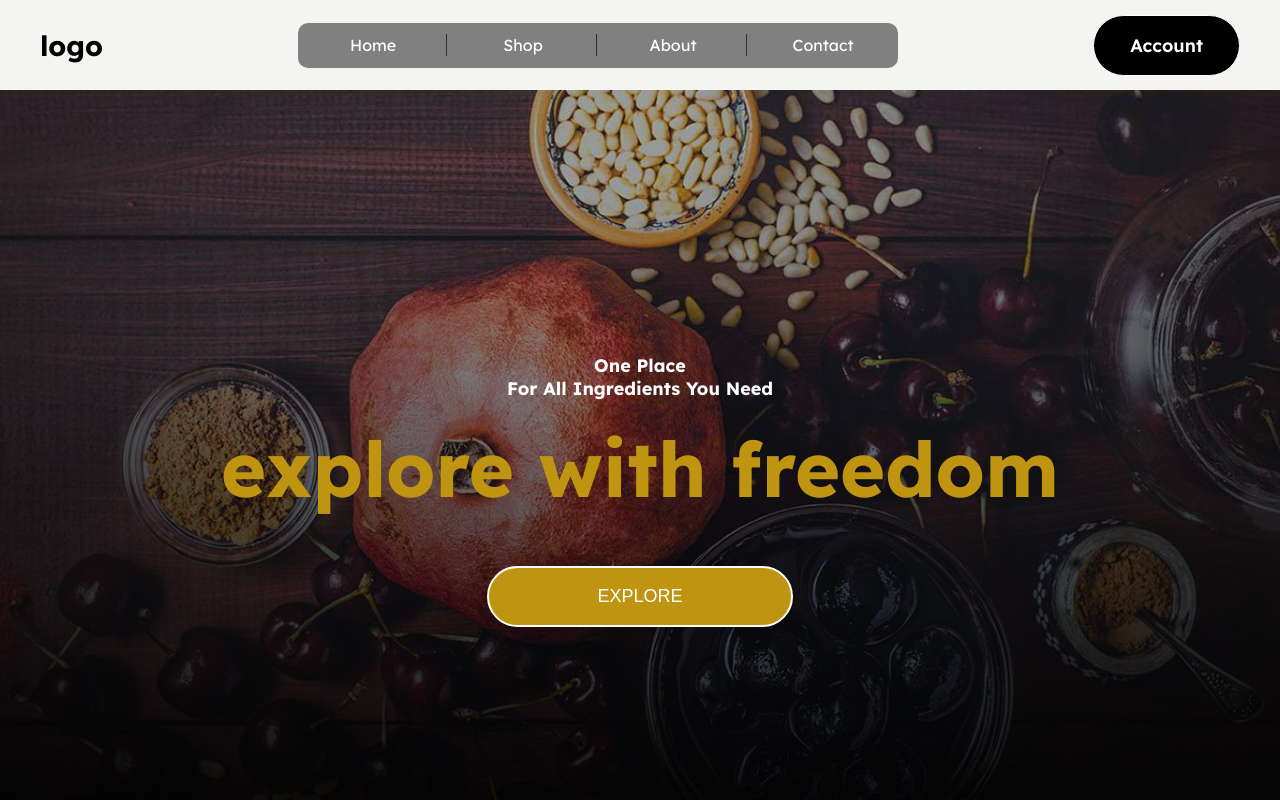
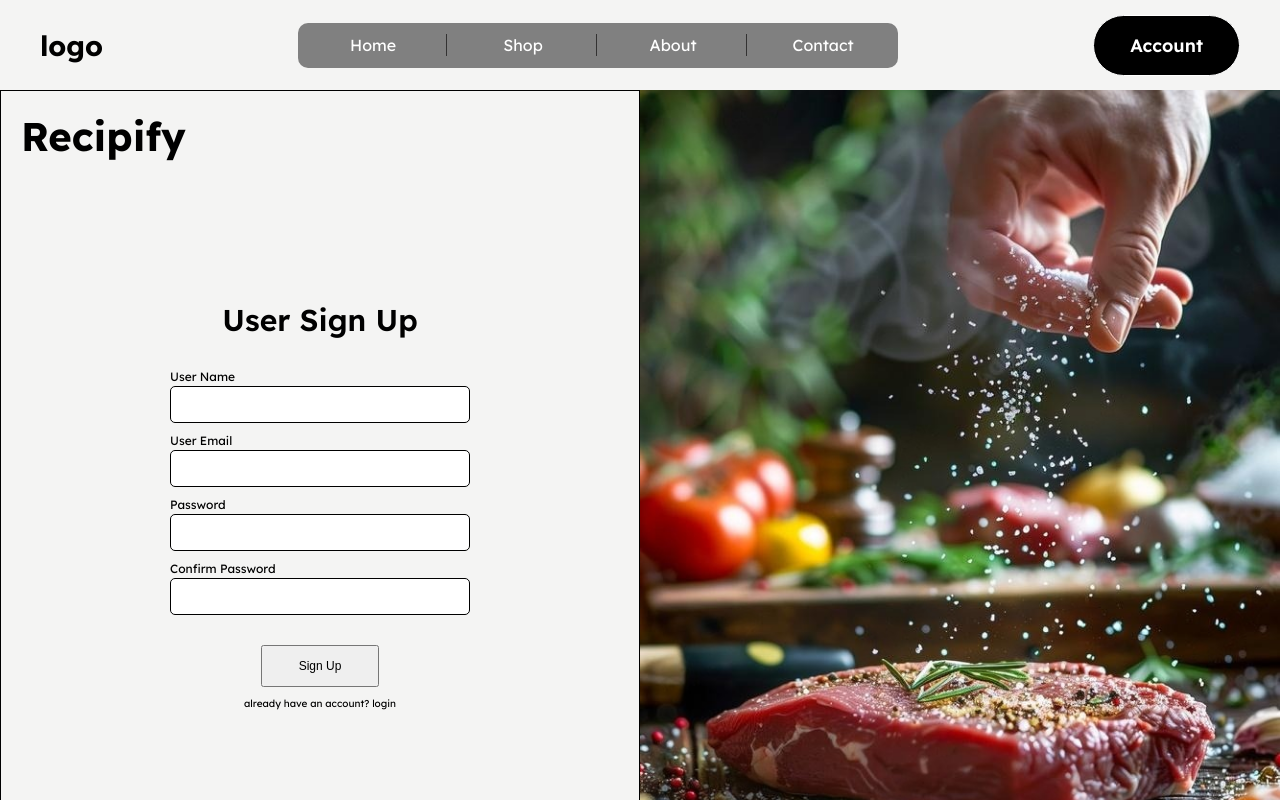
Before and after one commit to bachar-mohamed/recipes-website, a website built with Parcel: page index.html in a window 1280 px wide. Both pictures are taken after a click on the link "Account". Shown: the top 800 px of the page. Built offline with nearby package versions, Linux system fonts and the light colour scheme; no server answers; files whose address does not match are found by name.

Commit message:
added auth page

```diff
--- a/js/controller.js
+++ b/js/controller.js
@@ -2,6 +2,7 @@
 import landingView from "../view/landingPageView.js";
 import recipeView from "../view/recipePageView.js";
 import shopView from "../view/shopView.js";
+import authenticationView from "../view/authenticationPageView.js";
 
 const featuredProdLoader = async function (keyword) {
   await model.getPartialRecipes(keyword, undefined, 6);
@@ -16,6 +17,10 @@
   model.handleBookMarks(id, addEntry);
 };
 
+const loadAuthenticationPage = function () {
+  authenticationView.render("hello");
+};
+
 const loadProductPage = async function (id, bookmarked) {
   await model.getRecipe(id, bookmarked);
   await model.getPartialRecipes(
@@ -25,7 +30,6 @@
   );
   recipeView.render([model.state.recipe, model.state.fetchedRecipes]);
   recipeView._scrollViewUp();
-  recipeView._slideToLeft();
 };
 
 const loadShopView = async function (keyword) {
@@ -50,14 +54,16 @@
   featuredProdLoader();
   landingView._productClickHandler(loadProductPage);
   landingView._featuredProdClickHandler(featuredProdLoader);
-  landingView._navigationButtonsClickHandler(loadShopView);
+  landingView._shopButtonsClickHandler(loadShopView);
   landingView._loadMoreButtonHandler(loadShopView);
+  landingView._accountButtonsClickHandler(loadAuthenticationPage);
   recipeView._showButtons();
   recipeView._hideButtons();
   recipeView._productClickHandler(loadProductPage);
   recipeView._servingAdjuster();
   recipeView._loadMoreButtonHandler(loadShopView);
   recipeView._recipeBookmarkHandler(addIdToBookMarks);
+  recipeView._slideToLeft();
   shopView._optionClickHandler(loadShopView);
   shopView._searchProductHandler(loadShopView);
   shopView._pageButtonClickHandler(loadNextPage);
--- a/style/style.css
+++ b/style/style.css
@@ -990,3 +990,88 @@
 .hidden {
   display: none;
 }
+
+/*authentication style*/
+
+.auth-container {
+  display: grid;
+  height: 100vh;
+  grid-template-columns: repeat(2, 1fr);
+}
+
+.authentication {
+  border: 1px solid black;
+  width: 100%;
+  height: 100%;
+  padding: 2rem;
+  display: grid;
+  grid-template-rows: 1fr 3fr;
+}
+
+.authentication > h1 {
+  font-size: 4rem;
+  text-transform: capitalize;
+}
+
+.auth-form {
+  display: flex;
+  flex-direction: column;
+  justify-content: flex-start;
+  align-items: center;
+}
+
+.auth-form > h1 {
+  font-size: 3rem;
+  margin-bottom: 3rem;
+  text-transform: capitalize;
+  font-weight: 600;
+}
+
+form {
+  display: flex;
+  flex-direction: column;
+  justify-content: center;
+  align-items: center;
+  gap: 1rem;
+}
+
+.input-container {
+  display: flex;
+  flex-direction: column;
+  justify-content: flex-start;
+  align-items: flex-start;
+  gap: 0.2rem;
+}
+
+label {
+  font-size: 1.2rem;
+  font-weight: 400;
+  text-transform: capitalize;
+}
+
+.input-container input {
+  width: 30rem;
+  padding: 1rem;
+  border-radius: 0.5rem;
+  border: 1px solid black;
+}
+
+.signUp-btn {
+  font-size: 1.2rem;
+  padding: 1em 3em;
+  text-transform: capitalize;
+  margin-top: 2rem;
+}
+
+.backgorund {
+  background-image: url("../resources/login_background.jpeg");
+  background-size: cover;
+  background-position: center;
+  background-repeat: no-repeat;
+  width: 100%;
+  height: 100%;
+}
+
+.hidden-form {
+  display: none;
+}
--- /dev/null
+++ b/view/authenticationPageView.js
@@ -0,0 +1,65 @@
+import view from "./view.js";
+
+class AuthenticationPageView extends view {
+  _parent = document.querySelector("main");
+  _trigger;
+  _bookmarkBtn;
+  _prodImage;
+  _link;
+  _counter = 0;
+
+  _generateMarkup() {
+    return `<section class="auth-container">
+      <div class="authentication">
+        <h1>recipify</h1>
+        <div class="auth-form login hidden-form">
+          <h1>user login</h1>
+          <form action="">
+            <div class="input-container">
+              <label for="userLoginEmail">user email</label>
+              <input type="text" name="email" id="userLoginEmail" />
+            </div>
+            <div class="input-container">
+              <label for="userPassword">password</label>
+              <input type="password" name="password" id="userPassword" />
+            </div>
+            <button type="button" class="signUp-btn">login</button>
+            <p>dont have an account? <span>sign up</span></p>
+          </form>
+        </div>
+
+        <div class="auth-form sign-up">
+          <h1>user sign up</h1>
+          <form action="">
+            <div class="input-container">
+              <label for="userName">user name</label>
+              <input type="text" name="userName" id="userName" />
+            </div>
+            <div class="input-container">
+              <label for="userEmail">user email</label>
+              <input type="text" name="email" id="userEmail" />
+            </div>
+            <div class="input-container">
+              <label for="userPassword">password</label>
+              <input type="password" name="password" id="userSingUpPassword" />
+            </div>
+            <div class="input-container">
+              <label for="confirmPassword">confirm password</label>
+              <input
+                type="password"
+                name="confirmPassword"
+                id="confirmPassword"
+              />
+            </div>
+            <button type="button" class="signUp-btn">sign up</button>
+            <p>already have an account? <span>login</span></p>
+          </form>
+        </div>
+      </div>
+      <div class="backgorund"></div>
+    </section>
+`;
+  }
+}
+
+export default new AuthenticationPageView();
--- a/view/recipePageView.js
+++ b/view/recipePageView.js
@@ -6,7 +6,7 @@
   _bookmarkBtn;
   _prodImage;
   _link;
-  _counter = 1;
+  _counter = 0;
 
   _generateMarkup() {
     return `
@@ -178,9 +178,9 @@
   _slideToLeft() {
     this._parent.addEventListener("click", (e) => {
       const trigger = e.target;
-      console.log("trigger is");
+      let modified = false;
       if (!e.target.classList.contains("swipe-arrow")) return;
-      console.log(trigger);
+      console.log(`counter is ${this._counter}`);
       this._parent
         .querySelectorAll(".suggested-product")
         .forEach((product, _, array) => {
@@ -188,6 +188,10 @@
           const translationAmount =
             Number.parseInt(getComputedStyle(product).width) + gap * 2;
           if (trigger.classList.contains("right-arrow")) {
+            if (!modified) {
+              this._counter++;
+              modified = true;
+            }
             if (this._counter < array.length - 2) {
               product.style.transform = `translateX(-${
                 translationAmount * this._counter
@@ -196,20 +200,23 @@
               product.style.transform = "translateX(0px)";
               this._counter = 0;
             }
-          } /*else {
-            if (this._counter > 0) {
-              product.style.transform = `translateX(${
+          } else {
+            if (!modified) {
+              this._counter--;
+              modified = true;
+            }
+            if (this._counter >= 0) {
+              product.style.transform = `translateX(-${
                 translationAmount * this._counter
               }px)`;
             } else {
-              product.style.transform = "translateX(0px)";
-              this._counter = array.length - 1;
+              this._counter = array.length - 3;
+              product.style.transform = `translateX(-${
+                translationAmount * this._counter
+              }px)`;
             }
-          }*/
+          }
         });
-      trigger.classList.contains("right-arrow")
-        ? this._counter++
-        : this._counter--;
     });
   }
 
--- a/view/view.js
+++ b/view/view.js
@@ -2,7 +2,7 @@
 
 export default class View {
   _data;
-  _navigationButtons = document.querySelector(".navigation-list");
+  _navigationButtons = document.querySelector("header");
 
   renderSpinner = function () {
     const spinner = `<div class="spinner">
@@ -83,9 +83,16 @@
     });
   }
 
-  _navigationButtonsClickHandler(handler) {
+  _shopButtonsClickHandler(handler) {
     this._navigationButtons.addEventListener("click", (e) => {
       if (!e.target.classList.contains("shop")) return;
+      handler();
+    });
+  }
+
+  _accountButtonsClickHandler(handler) {
+    this._navigationButtons.addEventListener("click", (e) => {
+      if (!e.target.classList.contains("account")) return;
       handler();
     });
   }
```
Also changed, not shown: resources/login_background.jpeg (added).
